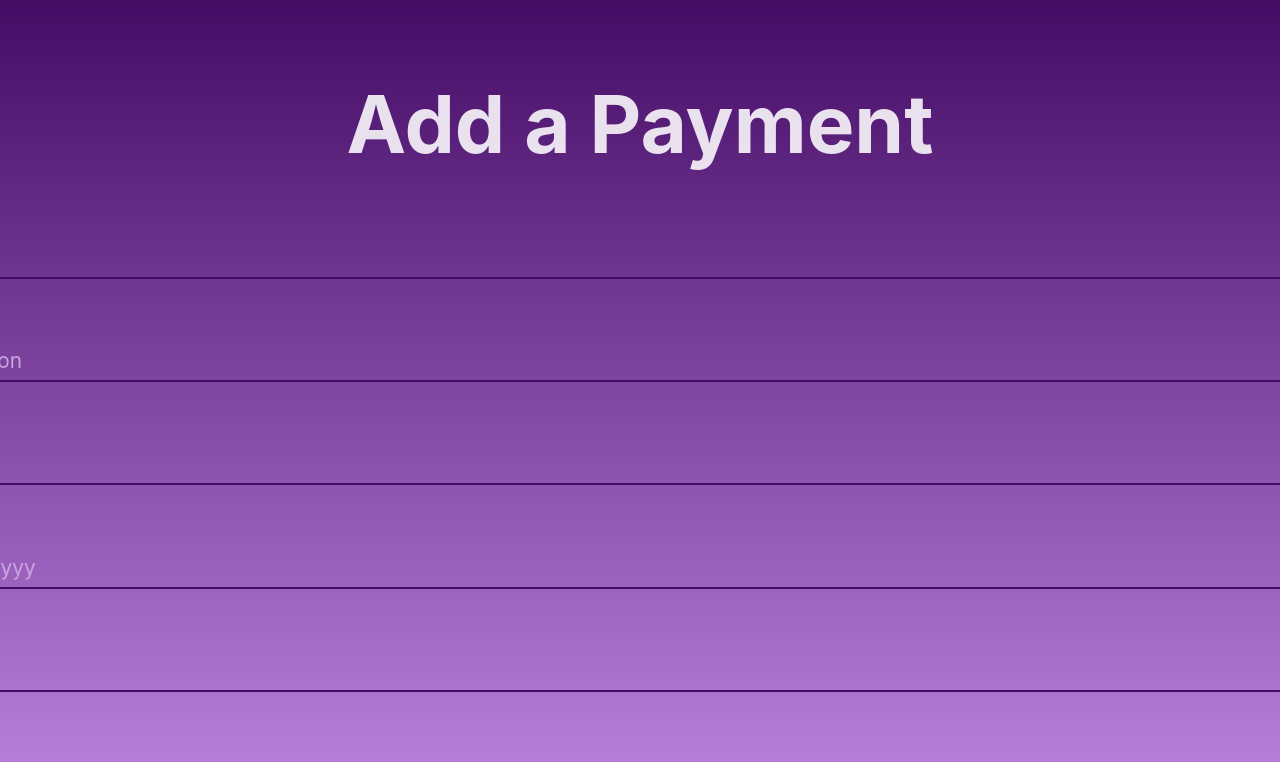
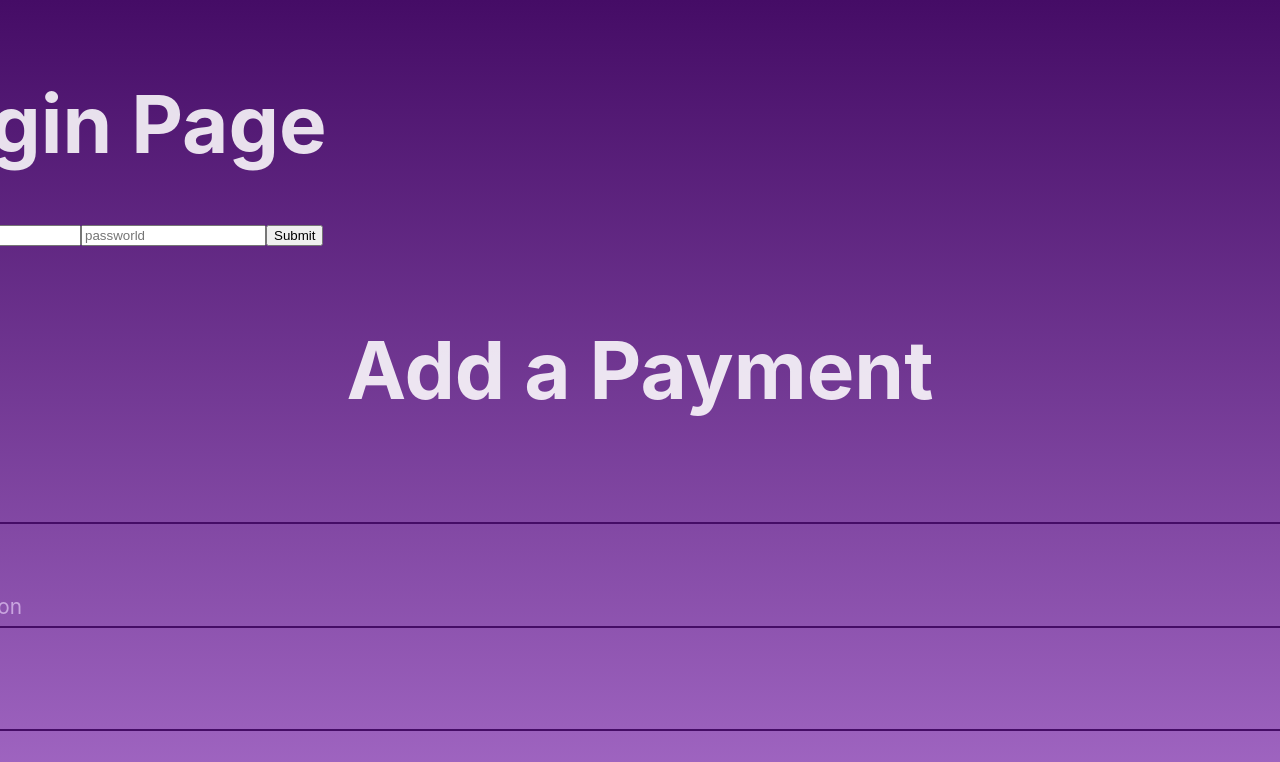
Before and after one commit to iLdro/SimpleWallet, a React (Vite) app in the folder SimpleWalletFront/: page /login in a window 1280 px wide. Shown: the top 762 px of the page. Built offline with nearby package versions, Linux system fonts and the light colour scheme.

Commit message:
login and register forms

```diff
--- a/SimpleWalletFront/src/main.tsx
+++ b/SimpleWalletFront/src/main.tsx
@@ -1,11 +1,12 @@
 import React from 'react'
 import ReactDOM from 'react-dom/client'
-import App from './App.tsx'
 import AddPayment from './pages/addPayement.tsx'
 import './index.css'
+import LoginPage from './pages/loginPage.tsx'
 
 ReactDOM.createRoot(document.getElementById('root')!).render(
   <React.StrictMode>
+    <LoginPage/>
     <AddPayment/>
   </React.StrictMode>,
 )
--- /dev/null
+++ b/SimpleWalletFront/src/pages/loginPage.tsx
@@ -0,0 +1,41 @@
+import '../css/loginPage.css'
+
+function LoginPage() {
+
+    const handleSubmit = (event: React.FormEvent<HTMLFormElement>) => {
+        event.preventDefault();
+        const user = {
+            username: event.currentTarget.username.value,
+            password: event.currentTarget.password.value
+        };
+        alert("Login");
+        if (user.username == "" || user.password == "") {
+            alert("Please fill all the fields");
+            return;
+        }
+        else {
+            user.username = user.username.toString();
+            user.password = user.password.toString();
+        }
+    }
+
+
+
+    return (
+        <div>
+            <h1>Login Page</h1>
+
+
+                <div id="LogInForm">
+                    <form onSubmit={handleSubmit}>
+                        <input type="text" name="username" placeholder='username' />
+                        <input type="text" name="password" placeholder='passworld'/>
+                        <button type="submit" >Submit</button>
+                    </form>
+                </div>
+
+        </div>
+    );
+}
+
+export default LoginPage;
```
Also changed, not shown: SimpleWalletFront/src/pages/registerPage.tsx (added, +41 -0 lines), SimpleWalletFront/src/css/loginPage.css (added), 2 other files (tests, documents, lock files or other folders).
